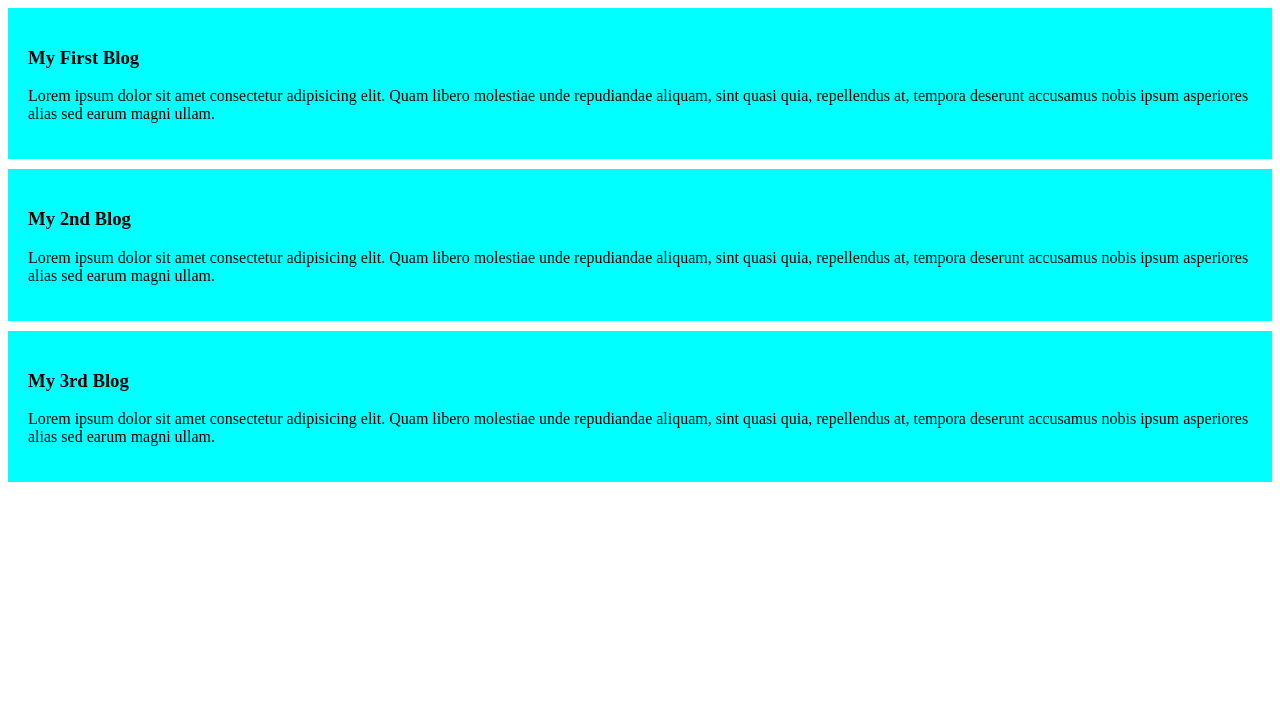
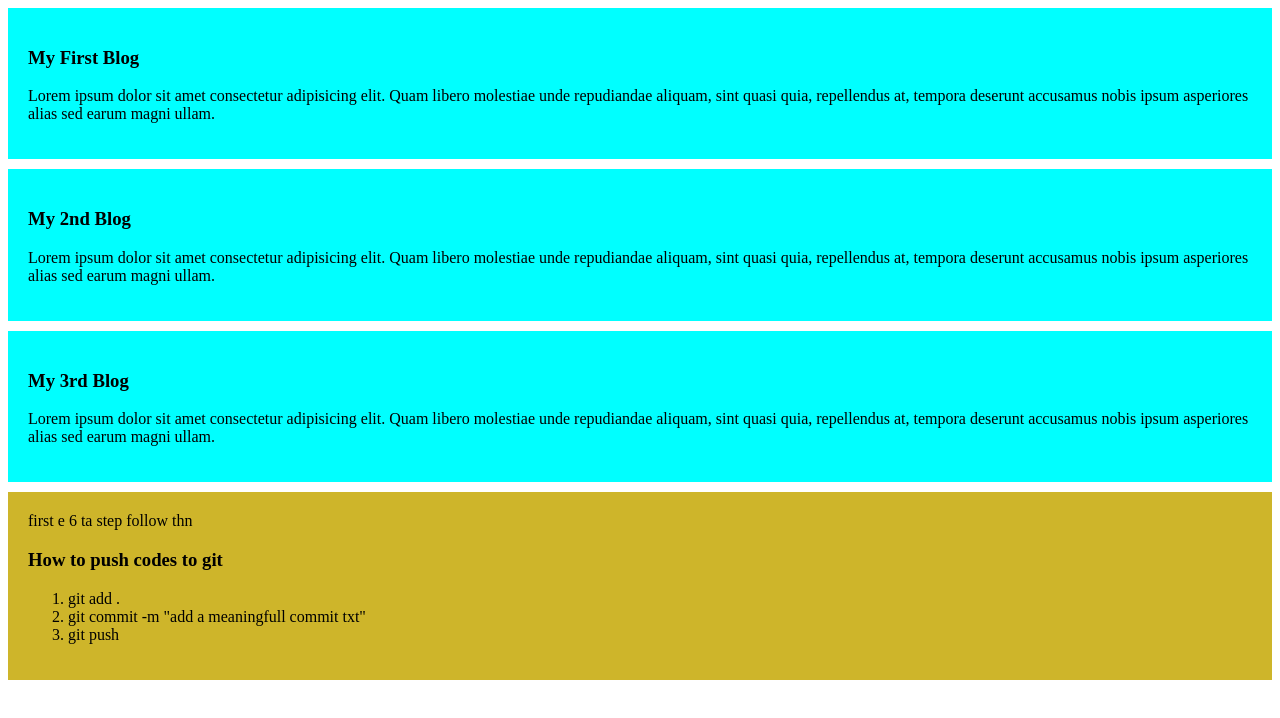
Before and after one commit to masuma12rima/my-first-web, a plain HTML site: page index.html in a window 1280 px wide. Drawn offline with Linux system fonts and the light colour scheme.

Commit message:
added a list to push code

```diff
--- a/index.html
+++ b/index.html
@@ -19,6 +19,16 @@
         <h3>My 3rd Blog</h3>
         <p>Lorem ipsum dolor sit amet consectetur adipisicing elit. Quam libero molestiae unde repudiandae aliquam, sint quasi quia, repellendus at, tempora deserunt accusamus nobis ipsum asperiores alias sed earum magni ullam.</p>
     </div>
+    <div class="hi">
+        first e 6 ta step follow thn
+        <h3>How to push codes to git</h3>
+        <ol>
+            <li>git add .</li>
+            <li>git commit -m "add a meaningfull commit txt"</li>
+            <li>git push</li>
+        </ol>
+
+    </div>
 
 </body>
 </html>
--- a/styles/blog.css
+++ b/styles/blog.css
@@ -4,3 +4,6 @@ div{
     margin-bottom: 10px;
 
 }
+.hi{
+    background-color: rgb(206, 181, 42);
+}
```
